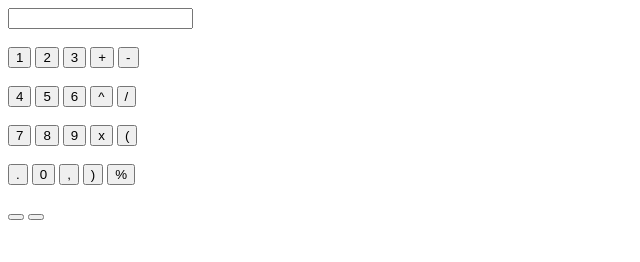
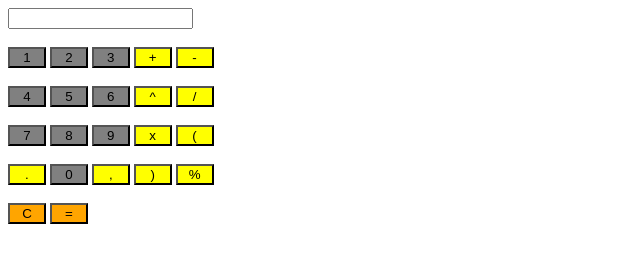
Before and after one commit to larinhapzd/matematica-2-, a plain HTML site: page calculadora.html in a window 1280 px wide. Shown: the whole page, without its empty margins (0-640 px from the left). Drawn offline with nearby package versions, Linux system fonts and the light colour scheme.

Commit message:
Update calculadora.html

```diff
--- a/calculadora.html
+++ b/calculadora.html
@@ -5,8 +5,52 @@
       <link rel="stylesheet" type="text/css">
       <script src="jquery.js"></script>
       <script>
+        //adiciona valor
+        function adicionar(valor){
+            document.getElementById('visor').value += valor;
+        }
+        function limpar(){
+            document.getElementById('visor').value = "";
+
+        }
+        function calcular(){
+            var visor = document.getElementById('visor')
+            try{
+                visor.value = eval(visor.value);
+
+            }catch(error){
+                visor.value = "erro";
+
+            }
+        }
 
       </script>
+      <style>
+        .botao{
+            width:3%;
+            height:1.5% ;
+            background-color:grey;
+
+        }
+        .botaoo{
+            width:3%;
+            height:1.5% ;
+            background-color:yellow;
+
+        }
+        .botaooo{
+            width:3%;
+            height:1.5% ;
+            background-color:orange;
+
+        }
+        .botaoooo{
+            width:3%;
+            height:1.5% ;
+            background-color:orange;
+
+        }
+      </style>
 </head>
 <body>
   <input type="text" id="visor">
@@ -35,8 +79,12 @@
   <button class="botaoo" onclick="adicionar('')";>)</button>
   <button class="botaoo" onclick="adicionar('%')";>%</button>
   <br><br>
-  <button class="botaooo" onclick="limpar()";></button>
-  <button class="botaoooo" onclick="calcular()";></button>
+  <button class="botaooo" onclick="limpar()";>C</button>
+  <button class="botaoooo" onclick="calcular()";>=</button>
 
     </body>
 </html>
+<html lang="pt-bt">
+    <head>
+        <meta
+    </head>
```
